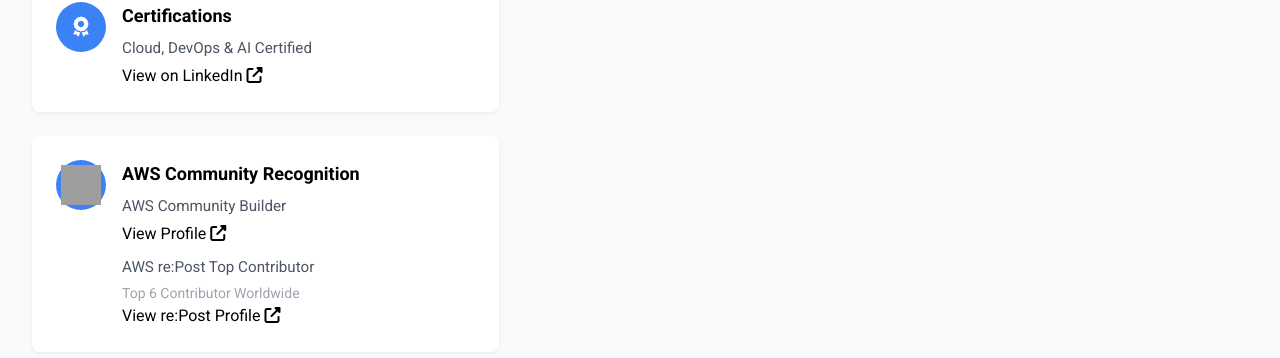
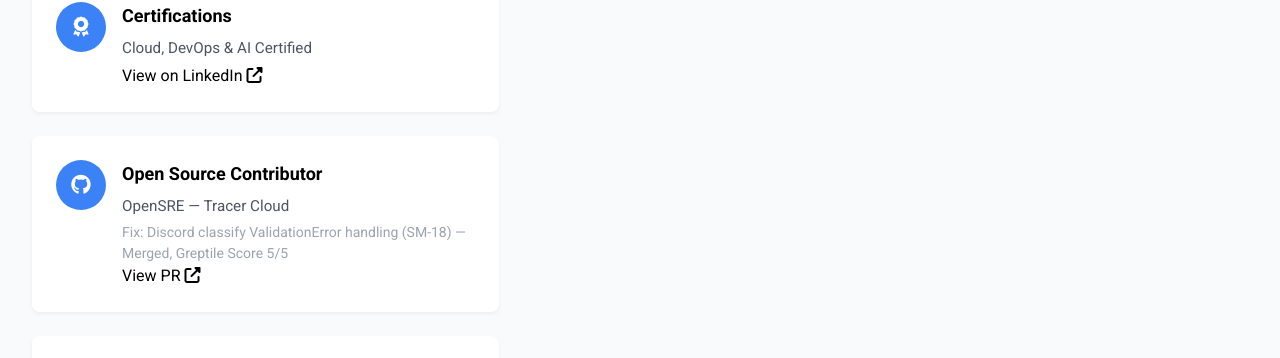
Before and after one commit to bowale01/Adebowale-myportfoliopage-app, a React (Create React App) app: page / in a window 1280 px wide. Shown: the part 3272-3630 px from the top of the page. Built offline with nearby package versions, Linux system fonts and the light colour scheme; grey boxes are pictures that could not be loaded.

Commit message:
Add OpenSRE open source contribution to About Me

```diff
--- a/src/Pages/Home/AboutMe.jsx
+++ b/src/Pages/Home/AboutMe.jsx
@@ -60,6 +60,25 @@
                     className="credential-link"
                   >
                     View on LinkedIn <i className="fas fa-external-link-alt"></i>
+                  </a>
+                </div>
+              </div>
+
+              <div className="credential-item">
+                <div className="credential-icon">
+                  <i className="fab fa-github"></i>
+                </div>
+                <div className="credential-content">
+                  <h3 className="credential-title">Open Source Contributor</h3>
+                  <p className="credential-text">OpenSRE — Tracer Cloud</p>
+                  <p className="credential-subtext">Fix: Discord classify ValidationError handling (SM-18) — Merged, Greptile Score 5/5</p>
+                  <a
+                    href="https://github.com/Tracer-Cloud/opensre/pull/3994"
+                    target="_blank"
+                    rel="noopener noreferrer"
+                    className="credential-link"
+                  >
+                    View PR <i className="fas fa-external-link-alt"></i>
                   </a>
                 </div>
               </div>
```
